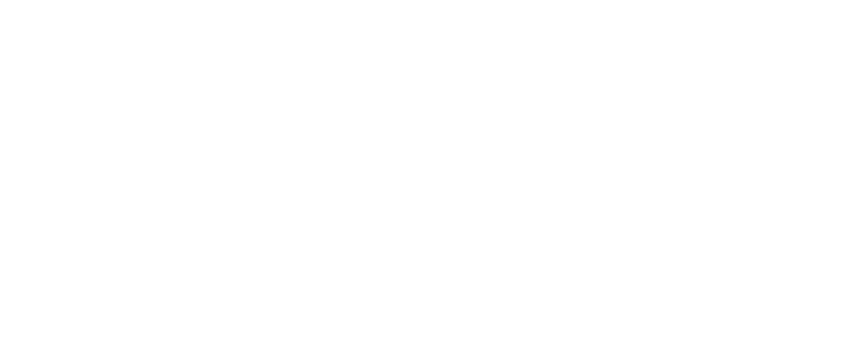
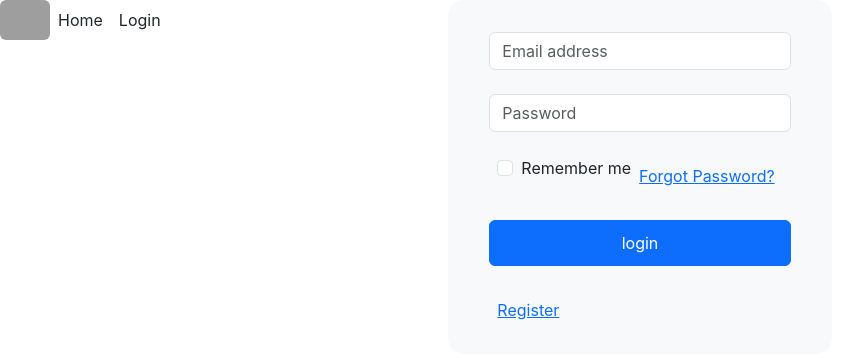
Before and after one commit to bishal-dd/jnec_support_system_project, a React (Create React App) app in the folder client/: page /login in a window 1280 px wide. Before the commit this address had no page. Shown: the top 358 px of the page, without its empty margins (0-854 px from the left). Built offline with nearby package versions, Linux system fonts and the light colour scheme; grey boxes are pictures that could not be loaded.

Commit message:
pages made

```diff
--- a/client/src/App.js
+++ b/client/src/App.js
@@ -4,14 +4,18 @@
 import RegisterComp from "./component/User/RegisterComp/RegisterComp";
 import LoginComp from "./component/LoginComp/LoginComp";
 import { BrowserRouter, Routes, Route } from "react-router-dom";
+import AdminHome from "./component/Admin/AdminHome";
 
 function App() {
   return (
     <>
       <BrowserRouter>
+        <NavbarComp />
         <Routes>
           <Route path="/" element={<HomeComp />} />
           <Route path="/register" element={<RegisterComp />} />
+          <Route path="/login" element={<LoginComp />} />
+          <Route path="/admin" element={<AdminHome />} />
         </Routes>
       </BrowserRouter>
     </>
--- /dev/null
+++ b/client/src/component/Admin/AdminHome.js
@@ -0,0 +1,41 @@
+import React from "react";
+import { Link } from "react-router-dom";
+export default function AdminHome() {
+  return (
+    <div className="container">
+      <div className="row">
+        <div className="col"></div>
+      </div>
+      <div className="row">
+        <table class="table text-center mt-5 table-bordered border-dark">
+          <thead>
+            <tr>
+              <th scope="col">Event</th>
+              <th scope="col"></th>
+            </tr>
+          </thead>
+          <tbody>
+            <tr>
+              <td>
+                <Link to="" className="link-dark border border-0">
+                  issue_name
+                </Link>
+              </td>
+              <td>
+                <select>
+                  <option>Worker name</option>
+                  <option>Worker name</option>
+                  <option>Worker name</option>
+                  <option>Worker name</option>
+                </select>
+              </td>
+              <td>
+                <button>Assign</button>
+              </td>
+            </tr>
+          </tbody>
+        </table>
+      </div>
+    </div>
+  );
+}
--- a/client/src/component/LoginComp/LoginComp.js
+++ b/client/src/component/LoginComp/LoginComp.js
@@ -1,35 +1,81 @@
-import React from 'react';
-import { useState } from 'react';
+import React from "react";
+import { useState, useEffect } from "react";
+import Container from "react-bootstrap/Container";
+import Form from "react-bootstrap/Form";
+import Button from "react-bootstrap/Button";
+
+import "./logincomp.css";
 
 export default function LoginComp() {
-    const [formData, setFormData] = useState({
-        email: '',
-        password: '',
-      });
+  const initialValues = { username: "", password: "" };
+  const [formValues, setFormValues] = useState("initialValues");
+  const [formErrors, setFormErrors] = useState({});
+  const [isSubmit, setIsSubmit] = useState(false);
 
-      const handleChange = (e) => {
-        setFormData({
-          ...formData,
-          [e.target.name]: e.target.value
-        });
-      };
+  const handleChange = (event) => {
+    console.log(event.target);
+    // const { name, value} = event.target;
+    setFormValues(event.target.value);
+  };
+  const handleSubmit = (event) => {
+    event.preventDefault();
+    setFormErrors(Validate(formValues));
+    setIsSubmit(true);
+  };
 
-      const handleSubmit = (e) => {
-        e.preventDefault();
-        console.log(formData);
-      };
+  useEffect(() => {
+    console.log(formErrors);
+    if (Object.keys(formErrors).length === 0 && isSubmit) {
+      console.log(formValues);
+    }
+  }, [formErrors]);
+  const Validate = (values) => {
+    const errors = {};
+    if (!values.username) {
+      errors.username = "username is required!";
+    }
+    if (!values.password) {
+      errors.password = "password is required!";
+    }
+    return errors;
+  };
+  return (
+    <Container id="main-container" className="d-grid bg-light rounded-4 p-4">
+      <Form id="sign-in-form" className="text-center w-100 mt-2 ">
+        <i class="fa fa-user-circle fa-5x mb-3" aria-hidden="true"></i>
+        <Form.Group controlId="sign-in-email-address">
+          <Form.Control
+            class="form.control"
+            type="email"
+            placeholder="Email address"
+            autoComplete="username"
+            className="position-relative"
+          />
+        </Form.Group>
+        <br />
+        <Form.Group className="mb-3" controlId="sign-in-password">
+          <Form.Control
+            type="password"
+            placeholder="Password"
+            autoComplete="current-password"
+            className="position-relative"
+          />
+        </Form.Group>
+        <Form.Group className="d-flex mb-3 p-2  " controlId="remember-me">
+          <Form.Check label="Remember me" />
+          <a className="link p-2 text-right" href="#">
+            Forgot Password?
+          </a>
+        </Form.Group>
 
-      return (
-        <form onSubmit={handleSubmit}>
-          <label>
-            Email:
-            <input type="email" name="email" value={formData.email} onChange={handleChange} />
-          </label>
-          <label>
-            Password:
-            <input type="password" name="password" value={formData.password} onChange={handleChange} />
-          </label>
-          <button type="submit">Login</button>
-        </form>
-      );
-    };
+        <div className="d-grid">
+          <Button variant="primary">login</Button>
+        </div>
+        <br />
+      </Form>
+      <a className="text-left p-2" href="/register">
+        Register
+      </a>
+    </Container>
+  );
+}
--- a/client/src/component/NavbarComp/NavbarComp.js
+++ b/client/src/component/NavbarComp/NavbarComp.js
@@ -0,0 +1,42 @@
+import React from "react";
+import "./navbarcomp.css";
+import { Link } from "react-router-dom";
+
+export default function NavbarComp() {
+  return (
+    <nav className="nav fixed-top navbar-expand-sm text-right">
+      <button
+        class="navbar-toggler"
+        type="button"
+        data-toggle="collapse"
+        data-target="#navbarcollapse"
+      >
+        <span class="navbar-toggler-icon"></span>
+      </button>
+      <img
+        src="https://res.cloudinary.com/dnmtsuwhc/image/upload/v1678645849/u5ffbzghsirppkrzughq.png"
+        width="50"
+        class="rounded-2"
+        height="40"
+        alt="logo"
+        id="logo_image"
+      />
+      <div>
+        <div className="collapse navbar-collapse" id="navbarcollapse">
+          <ul className="navbar-nav">
+            <li className="nav-item px-2 ">
+              <Link to="/" className="nav-link active text-right">
+                Home
+              </Link>
+            </li>
+            <li className="nav-item px-2">
+              <Link to="/login" className="nav-link active text-right">
+                Login
+              </Link>
+            </li>
+          </ul>
+        </div>
+      </div>
+    </nav>
+  );
+}
```
Also changed, not shown: client/src/component/Admin/adminhome.css (added).
